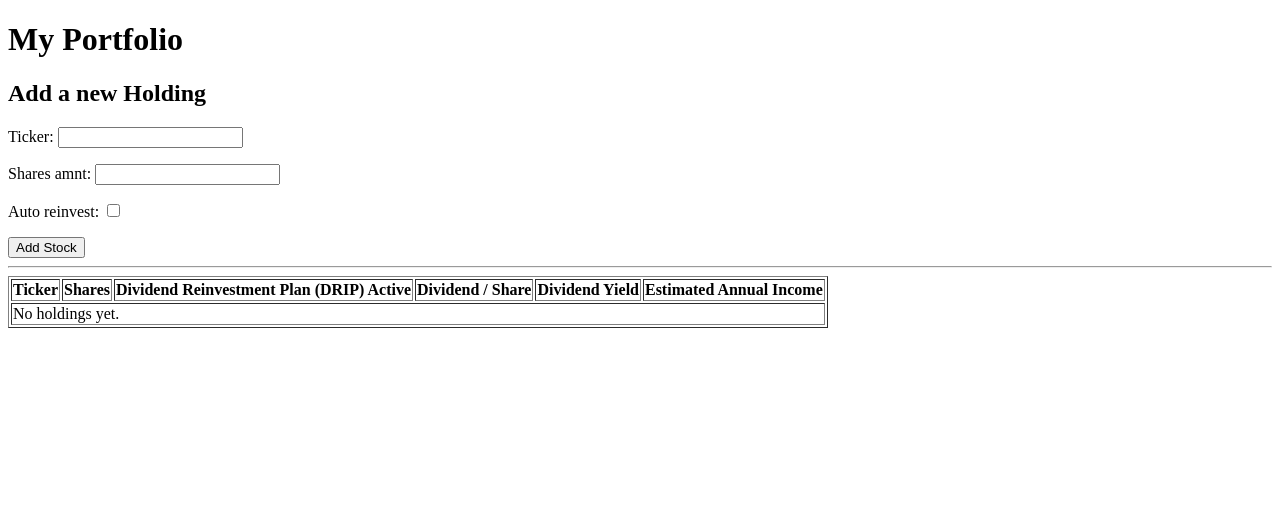
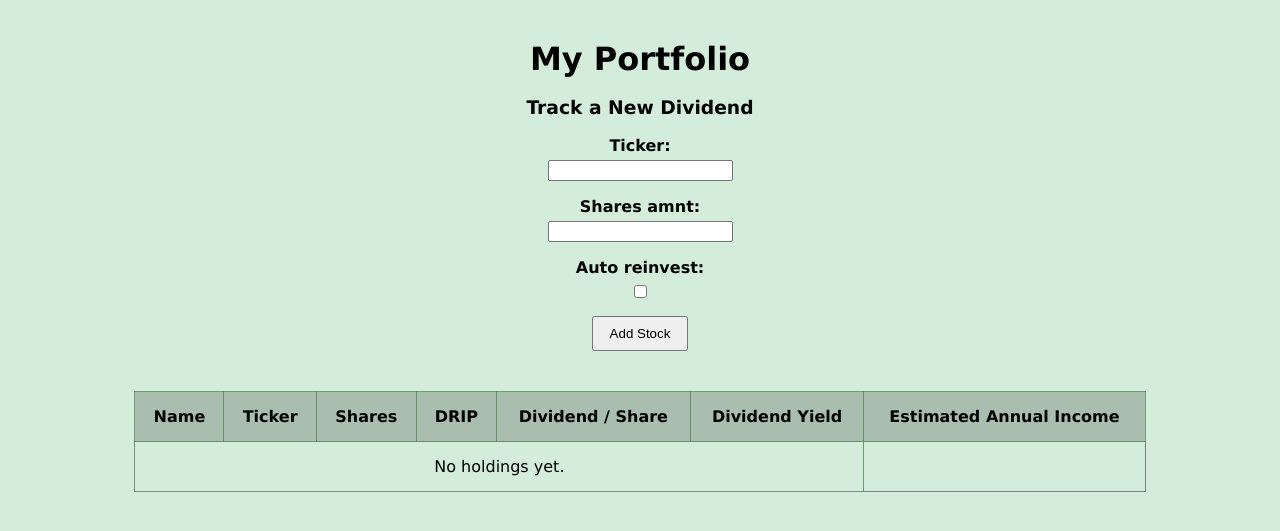
Before and after one commit to cwalz0/CSCI4830-DividendTracker, a Django app: page / in a window 1280 px wide. Shown: the top 531 px of the page. Run offline with Django 5.2, Linux system fonts and the light colour scheme; data that the repository does not hold is empty.

Commit message:
Add name field to DividendData and UI updates
Add a new CharField 'name' to DividendData (default 'Unknown') with a corresponding migration (0003_dividenddata_name). Views now populate market_data.name from yfinance when creating market data, and existing holding logic was slightly refactored to accumulate shares if a holding exists. Update dashboard template: improved styling, show company Name column, display ticker separately, render DRIP as ✅/❌, and adjust headings. Also add a small aura.py yfinance helper script. - Produced by GitHub Copilot

```diff
--- a/dividend_proj/models.py
+++ b/dividend_proj/models.py
@@ -4,13 +4,18 @@ from django.contrib.auth.models import User
 
 class DividendData(models.Model):
     #local storage for 3rd party api
-    #update after 24hrs
     ticker = models.CharField(max_length=10)
+    name = models.CharField(max_length=100, default="Unknown")
     dividend_yield = models.DecimalField(max_digits=7, decimal_places=4, null=True, blank=True)
     dividend_per_share = models.DecimalField(max_digits=10, decimal_places=4, null=True, blank=True)
-    payout_frequency = models.CharField(max_length=20, null=True, blank=True) # quarterly / monthly
+
+
+
+    #TODO
+    payout_frequency = models.CharField(max_length=20, null=True, blank=True)
     next_payout = models.DateField(null=True, blank=True)
     last_updated = models.DateTimeField(auto_now=True) #tracks last time fetched
+
 
     class Meta:
         # This tells the Django Admin exactly how to spell the plural version
--- a/dividend_proj/templates/dividend_proj/dashboard.html
+++ b/dividend_proj/templates/dividend_proj/dashboard.html
@@ -4,12 +4,57 @@
     <meta charset="UTF-8">
     <meta name="viewport" content="width=device-width, initial-scale=1.0">
     <title>Dividend Tracker Dashboard</title>
+    <style>
+        body {
+            text-align: center;
+            font-family: Verdana, sans-serif;
+            margin-top: 40px;
+            background-color: #d4edda;
+        }
+
+        h1 { margin-bottom: 5px;}
+        h2 { margin-bottom: 25px;}
+
+        form p {
+            margin-bottom: 15px;
+            display: flex;
+            flex-direction: column;
+            align-items: center;
+        }
+
+        form label {
+            margin-bottom: 5px;
+            font-weight: bold;
+        }
+
+        button {
+            padding: 8px 16px;
+            margin-bottom: 40px;
+            cursor: pointer;
+        }
+
+        table {
+            margin: 0 auto;
+            border-collapse: collapse;
+            width: 80%;
+        }
+
+        th, td {
+            padding: 15px;
+            text-align: center;
+            border: 1px solid #518659c9;
+        }
+
+        th {
+            background-color: #00000033;
+        }
+    </style>
 
 </head>
 <body>
         <h1>My Portfolio</h1>
 
-        <h2>Add a new Holding</h2>
+        <h3>Track a New Dividend</h2>
 
         <form method ="POST">
             {% csrf_token %}
@@ -17,12 +62,13 @@
 
             <button type="submit">Add Stock</button>
         </form>
-        <hr> <table border="1">
+        <table border="1">
             <thead>
                 <tr>
+                    <th>Name</th>
                     <th>Ticker</th>
                     <th>Shares</th>
-                    <th>Dividend Reinvestment Plan (DRIP) Active</th>
+                    <th>DRIP</th>
                     <th>Dividend / Share</th>
                     <th>Dividend Yield</th>
                     <th>Estimated Annual Income</th>
@@ -31,9 +77,15 @@
             <tbody>
                 {% for holding in holdings %}
                 <tr>
-                    <td>{{ holding.ticker }}</td>
+                    <td>{{ holding.market_data.name  }}</td>
+                    <td>{{ holding.market_data.ticker }}</td>
                     <td>{{ holding.shares_amnt }}</td>
-                    <td>{{ holding.auto_reinvest }}</td>
+                    <td>{% if holding.auto_reinvest %}
+                        ✅
+                        {% else %}
+                        ❌
+                        {% endif %}
+                    </td>
                     <td>${{ holding.market_data.dividend_per_share }}</td>
                     <td>{{ holding.market_data.dividend_yield|floatformat:2|default:"0.00" }}</td>
 
--- a/dividend_proj/views.py
+++ b/dividend_proj/views.py
@@ -8,8 +8,7 @@ from decimal import Decimal
 # Create your views here.
 
 def dashboard(request):
-    #just grabbing first user for due date
-    #user_holdings = Holding.objects.filter(user=request.user)
+    #just creating a single user account for assignment
     current_user = User.objects.first()
 
     if request.method == 'POST':
@@ -22,24 +21,27 @@ def dashboard(request):
 
             if created:
                 stock = yf.Ticker(ticker_symbol)
+                name = stock.info.get('shortName', 'NA')
                 div_yield = stock.info.get('dividendYield', 0)
                 div_rate = stock.info.get('dividendRate', 0)
 
+                market_data.name = name
                 market_data.dividend_yield = Decimal(str(div_yield)) if div_yield else Decimal('0.00')
                 market_data.dividend_per_share = Decimal(str(div_rate)) if div_rate else Decimal('0.00')
                 market_data.save()
 
 
-                existing_holding = Holding.objects.filter(user=current_user, ticker=ticker_symbol).first()
+            #if theres already shares owned, add new shares to total
+            existing_holding = Holding.objects.filter(user=current_user, ticker=ticker_symbol).first()
 
-                if existing_holding:
-                    existing_holding.shares_amnt += form.cleaned_data['shares_amnt']
-                    existing_holding.save()
-                else:
-                    new_holding = form.save(commit=False)
-                    new_holding.user = current_user
-                    new_holding.market_data = market_data
-                    new_holding.save()
+            if existing_holding:
+                existing_holding.shares_amnt += form.cleaned_data['shares_amnt']
+                existing_holding.save()
+            else:
+                new_holding = form.save(commit=False)
+                new_holding.user = current_user
+                new_holding.market_data = market_data
+                new_holding.save()
 
             return redirect('dashboard')
     else:
```
Also changed, not shown: aura.py (added, +12 -0 lines), dividend_proj/migrations/0003_dividenddata_name.py (added).
